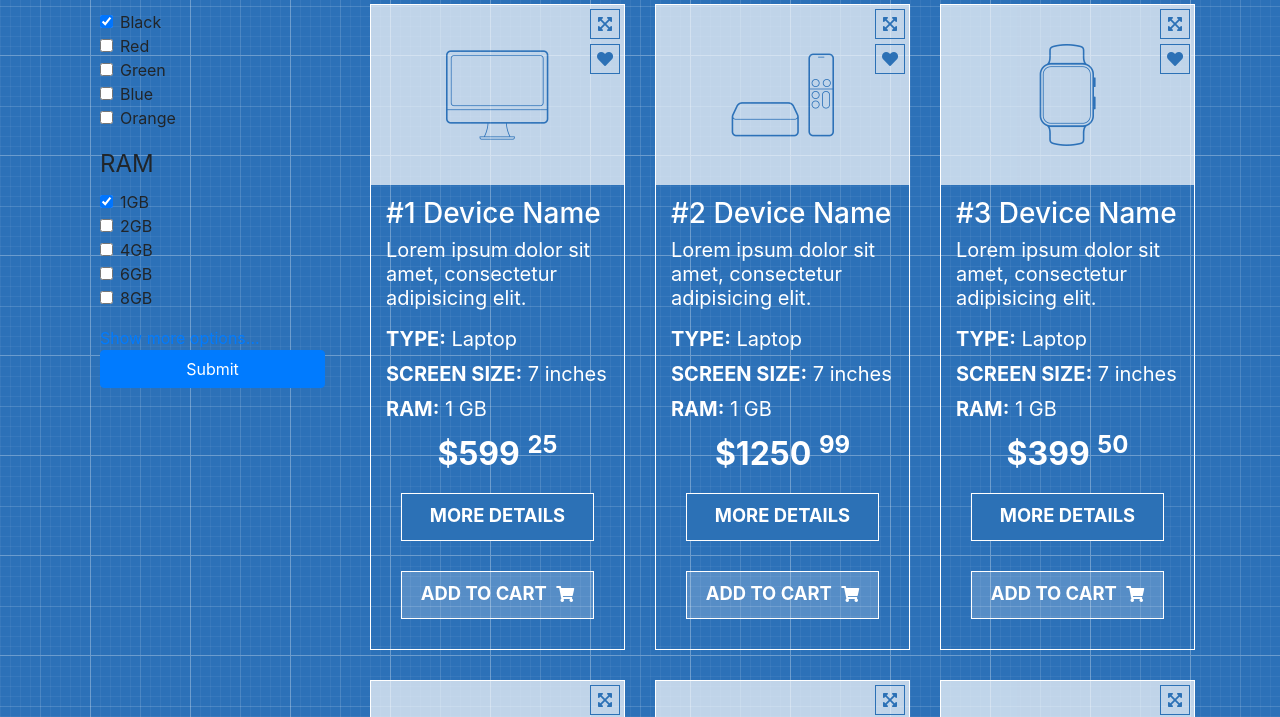
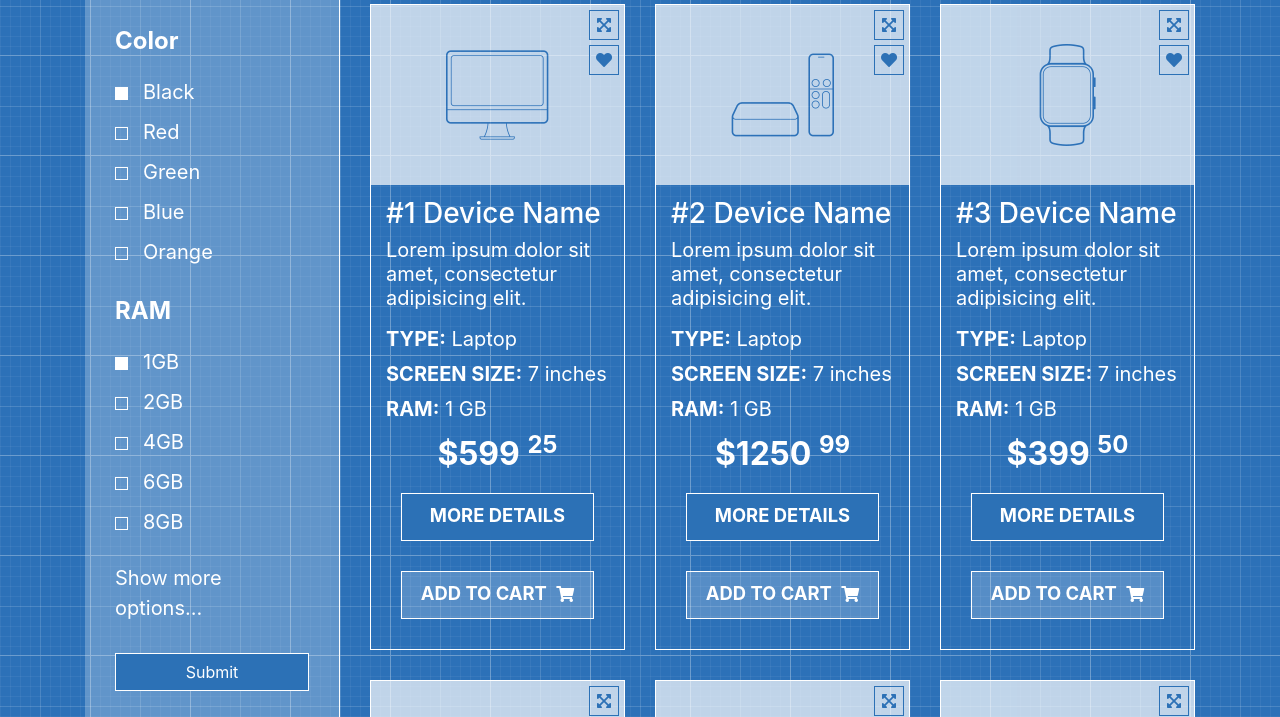
Before and after one commit to OlgaLavrishcheva/shop-template, a website: page index.html in a window 1280 px wide. Shown: the part 645-1362 px from the top of the page. Drawn offline with Linux system fonts and the light colour scheme.

Commit message:
LF & CRLF fixed

```diff
--- a/assets/css/style.css
+++ b/assets/css/style.css
@@ -106,6 +106,16 @@
   background-color: rgba(0, 0, 0, 0.3);
 }
 
+body {
+  font-size: 1rem;
+  font-weight: 400;
+  text-align: left;
+  line-height: 1.5;
+  background-image: url("../img/patt.png");
+  background-position: 50% 0;
+  overflow-y: scroll;
+}
+
 .breadcrumb {
   padding: 1rem 0 0 0;
   opacity: 0.5;
@@ -194,8 +204,8 @@
 
 .main-content .item-buttons {
   position: absolute;
-  top: 5px;
-  right: 15px;
+  top: 6px;
+  right: 16px;
 }
 
 .main-content .item-buttons button {
@@ -269,25 +279,76 @@
   font-size: 2rem;
   text-align: center;
   vertical-align: middle;
-  height: 80px;
+  height: 78px;
 }
 
 .main-pagination__more a {
   color: #ffffff;
 }
 
-body {
-  font-size: 1rem;
-  font-weight: 400;
-  text-align: left;
-  line-height: 1.5;
-  background-image: url("../img/patt.png");
-  background-position: 50% 0;
-  overflow-y: scroll;
+.sidebar {
+  color: #ffffff;
+}
+
+.sidebar .container-fluid {
+  padding: 15px 30px 30px 30px;
+}
+
+.sidebar-filter legend {
+  font-weight: bold;
+}
+
+.sidebar-filter .form-check {
+  margin: 10px 0;
+}
+
+.sidebar-filter .form-check-input {
+  width: 0;
+  height: 0;
+  margin-top: 4px;
+}
+
+.sidebar-filter .form-check-input::before {
+  display: block;
+  width: 0.8rem;
+  height: 0.8rem;
+  margin-top: 6px;
+  content: "";
+  border: 1px solid #ffffff;
+}
+
+.sidebar-filter .form-check-input:checked::before {
+  background-color: #ffffff;
+}
+
+.sidebar-filter__submit {
+  border-radius: unset;
+}
+
+.sidebar-filter__submit.btn-primary {
+  background-color: #2c71b6;
+  border: 1px solid #ffffff;
+}
+
+.sidebar-filter__submit.btn-primary:hover {
+  border-color: #0062cc;
+  background-color: #0069d9;
+}
+
+.sidebar-filter .form-check-label {
+  margin-left: 0.5rem;
+  font-size: 1.25rem;
+}
+
+.sidebar-filter__more {
+  display: block;
+  color: #ffffff;
+  margin-bottom: 30px;
+  font-size: 1.25rem;
 }
 
 .page-footer {
-  height: 90px;
+  height: 88px;
   background-color: rgba(255, 255, 255, 0.8);
 }
 
@@ -322,6 +383,10 @@ body {
   .navbar-nav > .nav-item:last-child {
     border-right: 1px solid #2c71b6;
   }
+  .sidebar-filter {
+    border-right: 1px solid #ffffff;
+    background-color: rgba(255, 255, 255, 0.25);
+  }
 }
 
 @media (min-width: 1200px) {
@@ -343,6 +408,12 @@ body {
   }
 }
 
+@media (max-width: 992px) {
+  .main-pagination__more {
+    border-bottom: 1px solid #ffffff;
+  }
+}
+
 @media (max-width: 991.9px) {
   .page-header__navbar-search {
     display: -webkit-inline-box;
```
